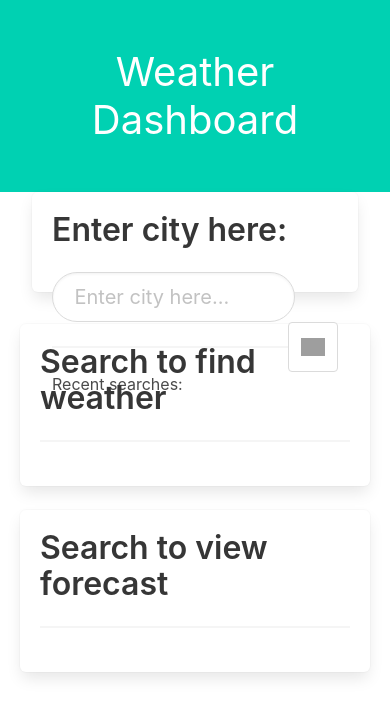
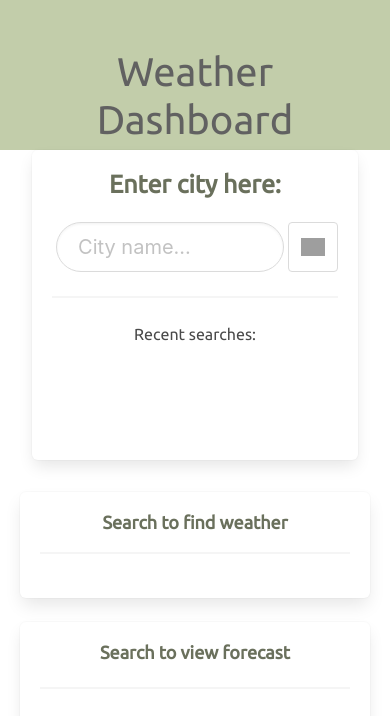
Before and after one commit to rachelhumble/weather-app, a plain HTML site: page index.html in a window 390 px wide. Shown: the top 716 px of the page. Drawn offline with nearby package versions, Linux system fonts and the light colour scheme; grey boxes are pictures that could not be loaded.

Commit message:
final push adding full styling and mobile responsiveness + updated README

```diff
--- a/assets/script.js
+++ b/assets/script.js
@@ -60,6 +60,7 @@ jQuery(document).ready(function($){
         var weatherImg = $("<img>");
         weatherImg.attr("src", "http://openweathermap.org/img/wn/" + imgIcon + "@2x.png");
         weatherImg.attr("alt", "weather icon");
+        weatherImg.attr("id", "weather-img");
         $("#city-title").append(weatherImg);
 
         var temp = response.main.temp;
--- a/assets/styles.css
+++ b/assets/styles.css
@@ -1,3 +1,20 @@
+.hero.is-primary {
+    background-color: #C2CDAA;
+    color: #616161;
+    font-size: 50px;
+    text-align: center;
+}
+
+body {
+    font-family: 'Ubuntu', sans-serif;
+}
+
+.title {
+    color: #6a705c;
+    font-size: 25px;
+
+}
+
 .is-vertical {
     margin-top: 20px;
 }
@@ -18,29 +35,114 @@
     width: 85%;
 }
 
-/* p {
-    line-height: 15px;
-} */
+#city-title {
+    margin-bottom: 0;
+}
+
+#city-search-title {
+    font-size: 34px;
+    color: #6a705c;
+}
 
 .page-title {
-    font-size: 40px;
-    text-align: center;
+    padding-top: 20px;
 }
 
 .daily {
     width: 160px;
     float: left;
     border-radius: 5px;
-    border: solid red 1px;
+    border: solid #fcfff4 2px;
+    background-color: #f9ffeb;
     margin: 5px;
+    text-align: center;
 }
 
 h4 {
     font-size: 26px;
-    color: blue;
+    color: #6a705c;
 }
 
 h5 {
     font-size: 22px;
-    color: orange;
+    color: #8ca15e;
 }
+
+#weather {
+    line-height: .5em;
+    font-size: 18px;
+}
+
+#weather-break {
+    margin-top: 0;
+}
+#weather-img {
+    height: 85px;
+    width: 85px;
+}
+
+@media only screen and (max-width: 1300px) {
+    .title {
+        font-size: 18px;
+        text-align: center;
+    }
+
+    .hero.is-primary {
+        height: 150px;
+        font-size: 40px;
+    }
+
+    .page-title {
+        padding-top: 0px;
+    }
+
+    #city-search-title {
+        font-size: 25px;
+    }
+
+    #search-box {
+        height: 310px;
+    }
+
+    #city {
+        width: 80%;
+    }
+
+    #weather-break {
+        margin-top: 20px;
+    }
+
+    #city-list {
+        text-align: center;
+    }
+
+    #recents {
+        text-align: center;
+    }
+
+    .content {
+        text-align: center;
+    }
+
+    #forecast {
+        height: 1250px;
+    }
+    .daily {
+        width: 190px;
+        height: 220px;
+        border-radius: 25px;
+        padding: 20px;
+    }
+
+    #daily {
+        margin-left: 45px;
+    }
+
+    h4 {
+        font-size: 20px;
+    }
+
+    h5 {
+        font-size: 18px;
+    }
+}
--- a/index.html
+++ b/index.html
@@ -11,6 +11,7 @@
     <script src="https://stackpath.bootstrapcdn.com/bootstrap/4.4.1/js/bootstrap.min.js" integrity="sha384-wfSDF2E50Y2D1uUdj0O3uMBJnjuUD4Ih7YwaYd1iqfktj0Uod8GCExl3Og8ifwB6" crossorigin="anonymous"></script>
     <!-- <script src="assets/moment.js"></script> -->
     <link rel="stylesheet" href="https://cdn.jsdelivr.net/npm/bulma@0.8.0/css/bulma.min.css">
+    <link href="https://fonts.googleapis.com/css?family=Ubuntu&display=swap" rel="stylesheet">
     <script defer src="https://use.fontawesome.com/releases/v5.3.1/js/all.js"></script>
     <link rel="stylesheet" href="assets/styles.css">
 
@@ -19,7 +20,7 @@
 <body>
     <section class="hero is-primary">
         <div class="hero-body">
-          <div class="container">
+          <div class="container" id="dashboard">
             <h1 class="page-title">
               Weather Dashboard
             </h1>
@@ -30,26 +31,25 @@
     <div class="container is-fluid">
         <div class="tile is-ancestor">
             <div class="tile is-parent">
-              <article class="tile is-child box">
-                <p class="title">Enter city here:</p>
+              <article class="tile is-child box" id="search-box">
+                <p class="title" id="city-search-title">Enter city here:</p>
                 <form class="content search" id="form">
-                    <input class="input is-rounded is-medium" id="city" type="text" placeholder="Enter city here..."></input>
+                    <input class="input is-rounded is-medium" id="city" type="text" placeholder="City name..."></input>
                     <button class="button" id="search-button">
                       <div class="icon is-small">
                         <img src="https://img.icons8.com/metro/26/000000/search.png">
                       </div>
                     </button>
                     <hr>
-                    <span id="city-list">Recent searches:</span>
+                    <div id="city-list">Recent searches:</div>
                     <div id="recents"></div>
                 </form>
               </article>
             </div>
 
             <div class="tile is-vertical is-8">
-              <article class="tile is-child box">
-                <p class="title" id="city-title">Search to find weather</p><hr>
-                <p class="subtitle"> </p>
+              <article class="tile is-child box" id="weather">
+                <p class="title" id="city-title">Search to find weather</p><hr id="weather-break">
                 <div class="content">
                   <p id="temp"></p>
                   <p id="humidity"></p>
@@ -58,7 +58,7 @@
                 </div>
               </article>
 
-              <article class="tile is-child box">
+              <article class="tile is-child box" id="forecast">
                 <p class="title" id="forecast-title">Search to view forecast</p><hr id="line">
                 <div id="daily"></div>
               </article>
```
Also changed, not shown: 1 other file.
